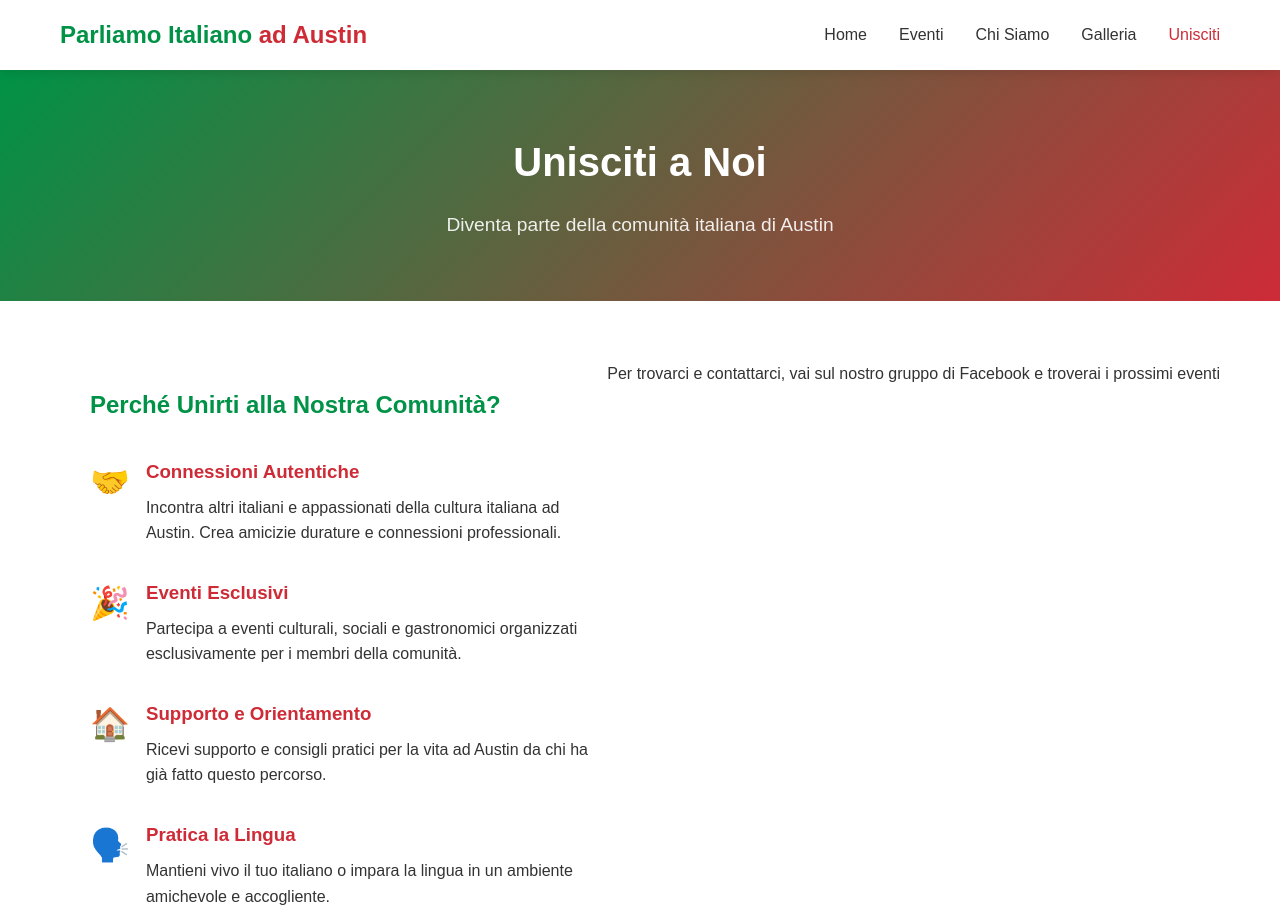
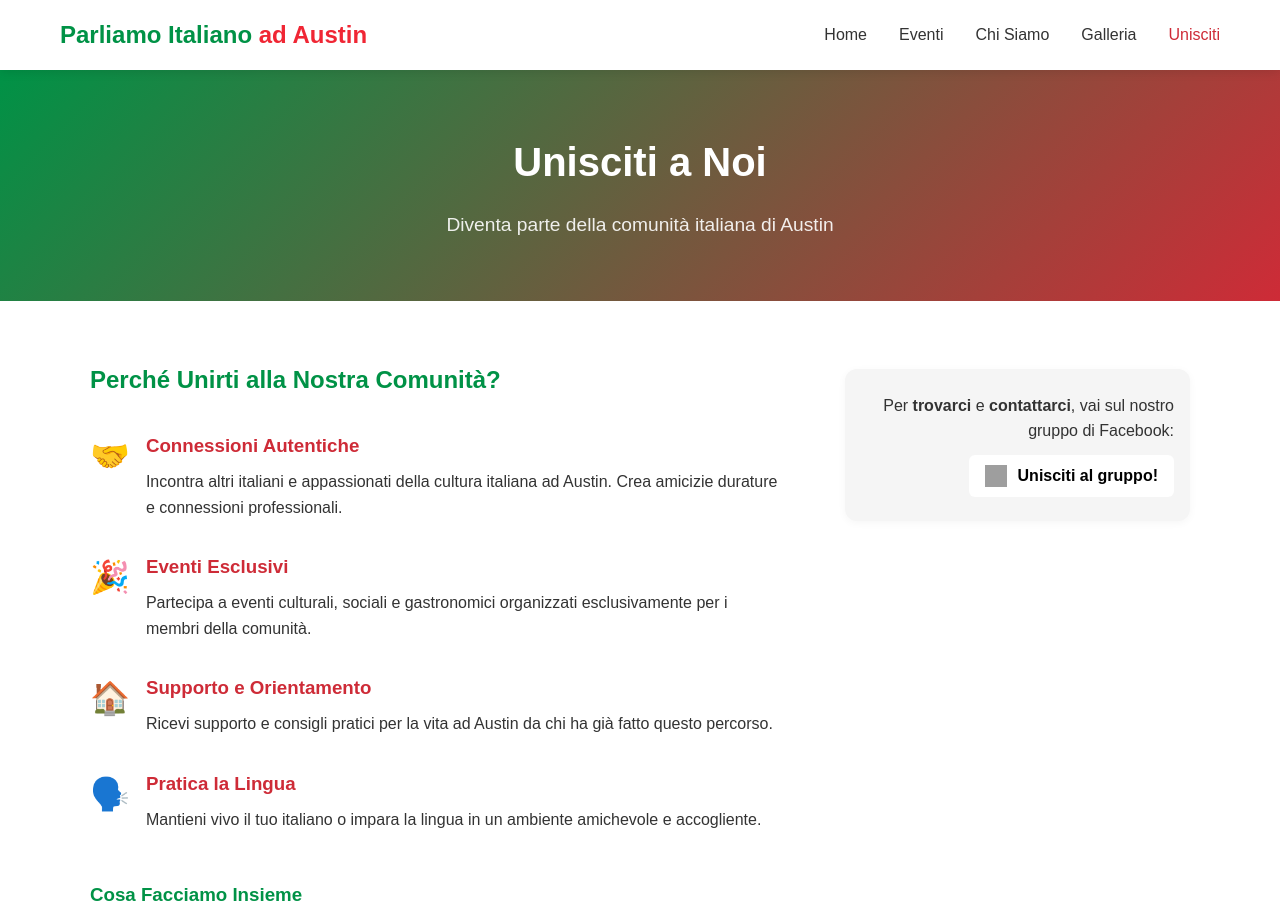
Before and after one commit to VittorioAltagracia/italiani-ad-austin, a plain HTML site: page pages/unisciti.html in a window 1280 px wide. Shown: the top 913 px of the page. Drawn offline with Linux system fonts and the light colour scheme; grey boxes are pictures that could not be loaded.

Commit message:
update community photo on a landing page

```diff
--- a/pages/unisciti.html
+++ b/pages/unisciti.html
@@ -45,13 +45,6 @@
 
       <section class="join-us">
         <div class="container">
-          <div class="join-cta">
-            <p>
-              Per trovarci e contattarci, vai sul nostro gruppo di Facebook e
-              troverai i prossimi eventi
-            </p>
-          </div>
-
           <div class="join-content">
             <div class="join-info">
               <h2>Perché Unirti alla Nostra Comunità?</h2>
@@ -113,6 +106,24 @@
                 </ul>
               </div>
             </div>
+            <div class="join-cta">
+              <p>
+                Per <strong>trovarci</strong> e <strong>contattarci</strong>,
+                vai sul nostro gruppo di Facebook:<br />
+                <a
+                  href="https://www.facebook.com/share/g/161jHRAqyt/"
+                  target="_blank"
+                  class="fb-cta-link"
+                >
+                  <img
+                    src="/public/facebooIconAI.png"
+                    alt="Facebook image generated by AI"
+                    class="facebook-icon"
+                  />
+                  Unisciti al gruppo!
+                </a>
+              </p>
+            </div>
           </div>
         </div>
       </section>
--- a/styles/join-us-page.css
+++ b/styles/join-us-page.css
@@ -4,7 +4,7 @@
 
 .join-content {
   display: grid;
-  grid-template-columns: 1fr 1fr;
+  grid-template-columns: 2fr 1fr;
   gap: 4rem;
   align-items: start;
   width: 100%;
@@ -18,11 +18,13 @@
 }
 
 .join-cta {
-  display: flex;
-  flex-direction: column;
-  align-items: flex-end;
-  justify-content: flex-start;
-  gap: 1.5rem;
+  align-self: flex-start;
+  background: #f5f5f5;
+  border-radius: 12px;
+  padding: 1.5rem 1rem;
+  box-shadow: 0 2px 8px rgba(0, 0, 0, 0.04);
+  margin-top: 0.5rem;
+  text-align: right;
 }
 
 .benefits {
@@ -65,11 +67,40 @@
   width: 100%;
 }
 
+.fb-cta-link {
+  display: inline-flex;
+  align-items: center;
+  gap: 0.5em;
+  background: #ffffff;
+  color: #000000;
+  padding: 0.5em 1em;
+  border-radius: 6px;
+  text-decoration: none;
+  font-weight: 600;
+  margin-top: 0.7em;
+  transition: background 0.2s;
+}
+
+.fb-cta-link:hover {
+  background: #145db2;
+}
+
+.facebook-icon {
+  width: 22px;
+  height: 22px;
+  display: inline-block;
+  vertical-align: middle;
+}
+
 @media (max-width: 900px) {
   .join-content {
     grid-template-columns: 1fr;
     gap: 2rem;
     max-width: 95vw;
+  }
+  .join-cta {
+    text-align: left;
+    margin-top: 2rem;
   }
 }
 
@@ -92,10 +123,3 @@
     font-size: 1.1rem;
   }
 }
-
-@media (max-width: 900px) {
-  .join-cta {
-    align-items: flex-start;
-    margin-top: 2rem;
-  }
-}
--- a/styles/styles.css
+++ b/styles/styles.css
@@ -21,7 +21,7 @@ body {
   color: #009246;
 }
 .red {
-  color: #ce2b37;
+  color: #f02634;
 }
 .white {
   color: #ffffff;
```
Also changed, not shown: pages/index.html (+1 -1 lines), public/community-images/ChickenBingo.jpg (added).
